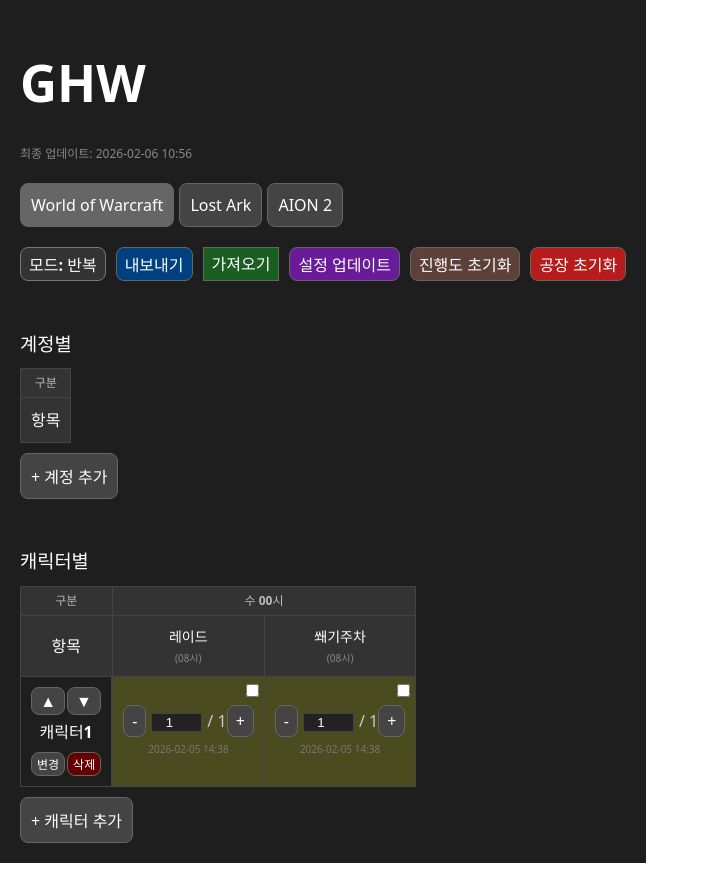
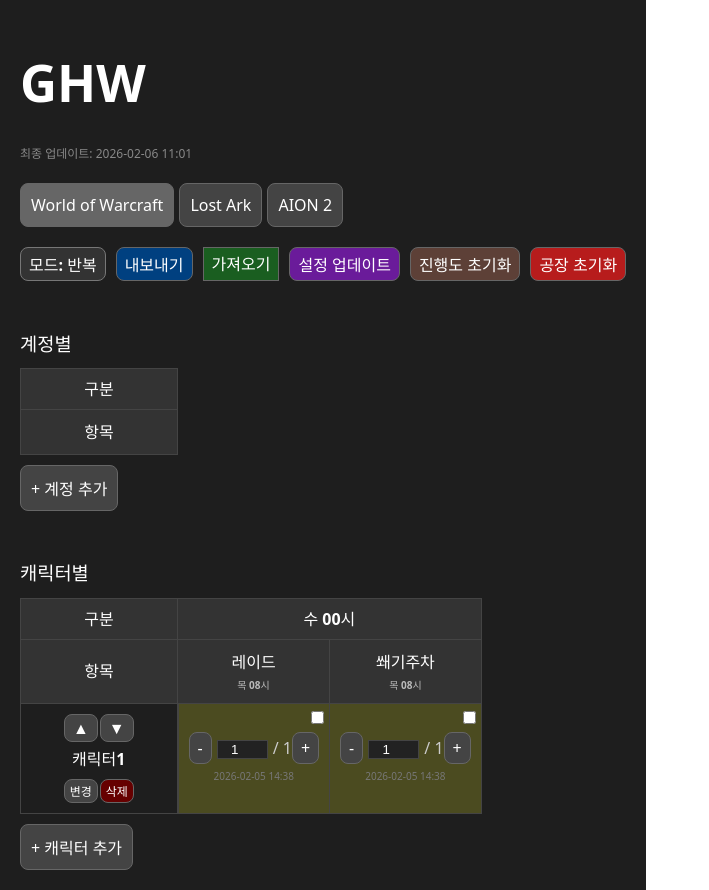
Before and after one commit to totitito/my-app, a React (Vite) app: page / in a window 1280 px wide. Shown: the whole page, without its empty margins (0-709 px from the left). Before the commit the page ends 863 px from the top, so only its background shows below. Built offline with nearby package versions, Linux system fonts and the light colour scheme.

Commit message:
아침 버전으로 테이블 1,2행 돌림

```diff
--- a/src/App.jsx
+++ b/src/App.jsx
@@ -406,45 +406,42 @@
         <h3 style={{ marginBottom: "10px" }}>{title}</h3>
         <table border="1" style={{ borderCollapse: "collapse", borderColor: "#444", whiteSpace: "nowrap", minWidth: "fit-content" }}>
           <thead>
-            {/* 1행: 구분 및 병합 (Daily, 기타, Weekly) */}
-            <tr style={{ backgroundColor: "#333", fontSize: "12px", color: "#bbb" }}>
-              <th style={{ padding: "5px", borderBottom: "1px solid #444" }}>구분</th>
-              {dailyHws.length > 0 && (
-                <th colSpan={dailyHws.length} style={{ padding: "5px", fontWeight: "bold", borderBottom: "1px solid #444" }}>
-                  매일 00시
-                </th>
-              )}
-              {etcHws.length > 0 && (
-                <th colSpan={etcHws.length} style={{ padding: "5px", fontWeight: "bold", borderBottom: "1px solid #444" }}>
-                  05시 기준 3시간마다 +15
-                </th>
-              )}
-              {weeklyHws.length > 0 && (
-                <th colSpan={weeklyHws.length} style={{ padding: "5px", fontWeight: "bold", borderBottom: "1px solid #444" }}>
-                  수 00시
-                </th>
+            {/* 1행: 구분 및 셀 병합 */}
+            <tr style={{ backgroundColor: "#333" }}>
+              <th style={{ width: "140px", padding: "8px" }}>구분</th>
+              {viewMode === "once" ? (
+                <>
+                  {onceBasic.length > 0 && <th colSpan={onceBasic.length} style={{ padding: "8px" }}>기본</th>}
+                  {onceStory.length > 0 && <th colSpan={onceStory.length} style={{ padding: "8px" }}>스토리</th>}
+                  {onceBoss.length > 0 && <th colSpan={onceBoss.length} style={{ padding: "8px" }}>필드보스</th>}
+                  {onceWing.length > 0 && <th colSpan={onceWing.length} style={{ padding: "8px" }}>날개</th>}
+                  {onceArt.length > 0 && <th colSpan={onceArt.length} style={{ padding: "8px" }}>명화</th>}
+                  {onceEtc.length > 0 && <th colSpan={onceEtc.length} style={{ padding: "8px" }}>기타</th>}
+                </>
+              ) : (
+                <>
+                  {dailyHws.length > 0 && <th colSpan={dailyHws.length} style={{ padding: "8px" }}>매일 00시</th>}
+                  {etcHws.length > 0 && <th colSpan={etcHws.length} style={{ padding: "8px" }}>05시 기준 3시간마다 +15</th>}
+                  {weeklyHws.length > 0 && <th colSpan={weeklyHws.length} style={{ padding: "8px" }}>수 00시</th>}
+                </>
               )}
             </tr>
 
             {/* 2행: 숙제 항목명 (1행과 동일한 배경색 적용) */}
             <tr style={{ backgroundColor: "#333" }}>
               <th style={{ padding: "10px" }}>항목</th>
-              {allFiltered.map(hw => {
-                // 시간 24시간 형식 (05시 등) 가공
-                const formatTime = (time) => {
-                  if (Array.isArray(time)) return time.map(t => String(t).padStart(2, '0')).join(', ');
-                  return String(time).padStart(2, '0');
-                };
-
-                return (
-                  <th key={hw.id} style={{ padding: "10px", fontSize: "14px" }}>
-                    {hw.name}
-                    <div style={{ fontSize: "10px", color: "#888", fontWeight: "normal", marginTop: "4px" }}>
-                      ({formatTime(hw.resetTime)}시)
+              {allFiltered.map(hw => (
+                <th key={hw.id} style={{ padding: "10px" }}>
+                  <div style={{ fontWeight: "bold", marginBottom: viewMode === "once" ? "0" : "4px" }}>{hw.name}</div>
+                  {viewMode !== "once" && (
+                    <div style={{ fontSize: "10px", color: "#bbb" }}>
+                      {hw.id === "aion2-odd-energy" ? "매 3시간 +15" :
+                      (hw.resetType === 'recovery' ? `매일 05시 +${hw.recoveryAmount}` :
+                      `${hw.resetPeriod === 'week' ? dayMap[hw.resetDay] : '매일'} ${String(Array.isArray(hw.resetTime)?hw.resetTime[0]:hw.resetTime).padStart(2,'0')}시`)}
                     </div>
-                  </th>
-                );
-              })}
+                  )}
+                </th>
+              ))}
             </tr>
           </thead>
           <tbody>
@@ -514,7 +511,7 @@
   return (
     <div style={{ padding: "20px", color: "#fff", backgroundColor: "#1e1e1e", minHeight: "100vh" }}>
       <h1>GHW</h1>
-      <div style={{ fontSize: "12px", color: "#888", marginBottom: "20px" }}>최종 업데이트: 2026-02-06 10:56</div>
+      <div style={{ fontSize: "12px", color: "#888", marginBottom: "20px" }}>최종 업데이트: 2026-02-06 11:01</div>
       <div style={{ marginBottom: "20px" }}>
         {games.map(g => <button key={g} onClick={() => setGame(g)} style={{ ...btnStyle, marginRight: "5px", padding: "10px", backgroundColor: game === g ? "#666" : "#444" }}>{g}</button>)}
       </div>
```
